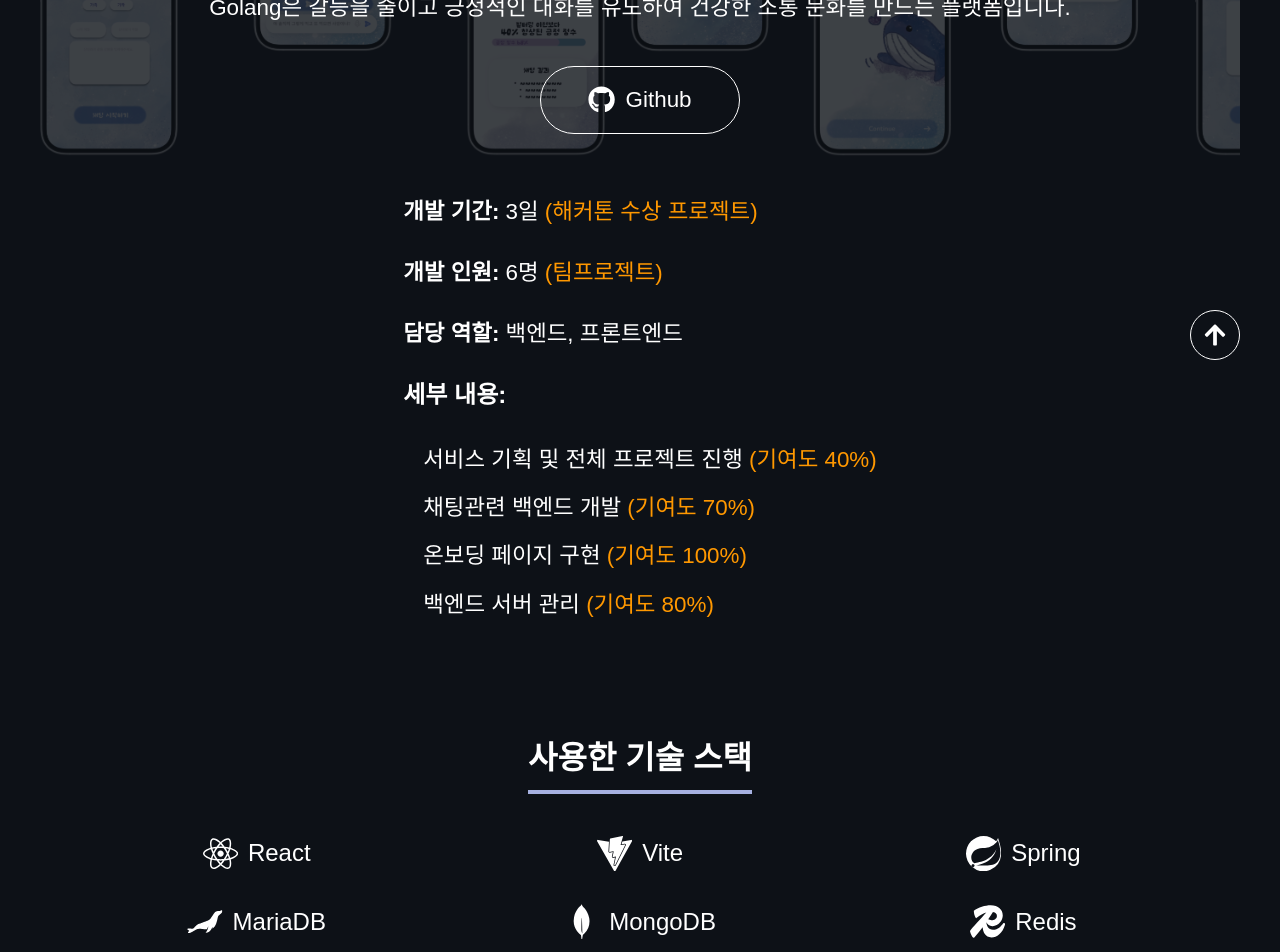
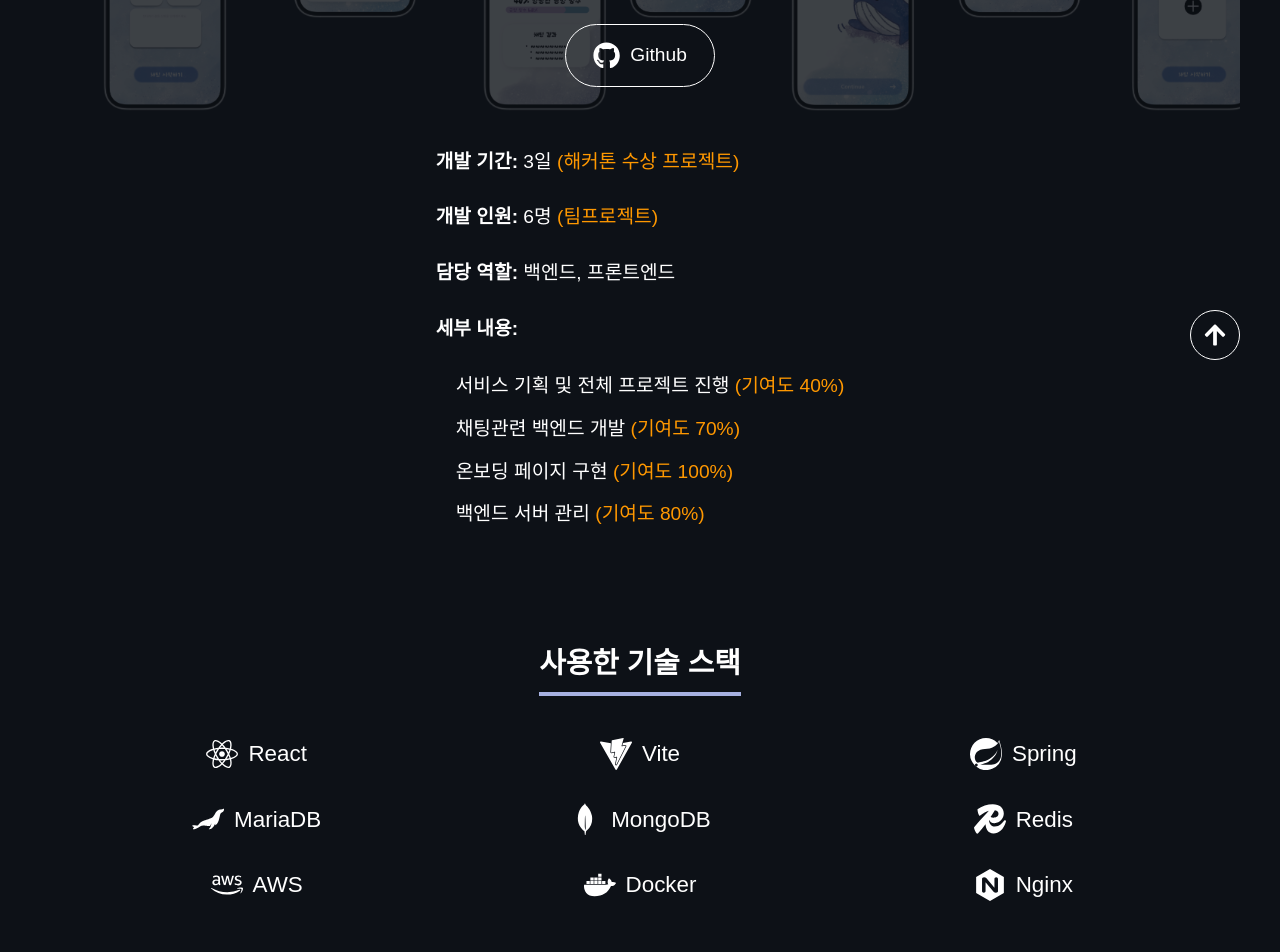
Before and after one commit to Kyumin-Chang/portfolio, a React (Vite) app: page /project/3 in a window 1280 px wide. Shown: the part 400-1352 px from the top of the page. Built offline with nearby package versions, Linux system fonts and the light colour scheme.

Commit message:
fix: 전체적인 크기 수정

```diff
--- a/src/pages/Project3.jsx
+++ b/src/pages/Project3.jsx
@@ -229,27 +229,27 @@ const Project3 = () => {
                                 <ProjectImage
                                     src="/golangHome.png"
                                     alt="Golang Implementation Image 1"
-                                    width="60%"
+                                    width="50%"
                                 />
                                 <p>채팅 대상 선택 화면입니다.<br/>사용자는 사람과 채팅할 지, AI(가상인물)과 채팅할 지 선택할 수 있습니다.</p>
                                 <ProjectImage
                                     src="/golangChoice.png"
                                     alt="Golang Implementation Image 2"
-                                    width="60%"
+                                    width="50%"
                                 />
                                 <p>자료 업로드 및 사용자 초대 화면입니다. <br/>사용자는 자신의 갈등상황에 대한 근거 자료를 업로드하여 AI가 대화 맥락을 이해하는데 도움을 줄 수
                                     있습니다. 채팅방 코드 보내기를 통해 상대방을 자신의 채팅방에 초대하여 채팅을 시작할 수 있습니다.</p>
                                 <ProjectImage
                                     src="/golangInvite.png"
                                     alt="Golang Implementation Image 3"
-                                    width="60%"
+                                    width="50%"
                                 />
                                 <p>채팅 화면입니다.<br/>사용자는 자신이 하고 싶은 채팅을 입력하고 순화하기 또는 정리하기 기능을 사용할 수 있습니다. 순화하기의 경우 채팅 내용을
                                     AI가 순화하여 3가지의 다른 문장을 추천해주고, 정리하기의 경우 채팅 내용이 길 경우 AI가 요약해서 채팅을 수정해줍니다.</p>
                                 <ProjectImage
                                     src="/golangChat.png"
                                     alt="Golang Implementation Image 4"
-                                    width="60%"
+                                    width="50%"
                                 />
                                 <p>채팅 결과 화면입니다.<br/>사용자는 채팅 끝내기 버튼을 누르면 해당 채팅방에서 자주 사용한 단어의 빈도수를 단어 구름 형태로 확인할 수 있습니다.
                                     또한, 이전 채팅에 비해서 긍정적인 단어를 사용한 빈도수를 확인해서 점수로 보여줍니다. 마이페이지에서는 이전 채팅 대화에 대한 내역을 모두 확인할 수
@@ -258,7 +258,7 @@ const Project3 = () => {
                                 <ProjectImage
                                     src="/golangResult.png"
                                     alt="Golang Implementation Image 5"
-                                    width="60%"
+                                    width="50%"
                                 />
                             </ImageGallery>
                         </Section>
--- a/src/styles/HomeStyles.js
+++ b/src/styles/HomeStyles.js
@@ -35,7 +35,7 @@ export const LeftContent = styled.div`
     text-align: left;
 
     p {
-        font-size: 2rem;
+        font-size: 1.5rem;
         font-family: "Poppins", sans-serif;
         font-weight: 400;
         font-style: italic;
@@ -53,7 +53,7 @@ export const SplitTextLine = styled.div`
     font-optical-sizing: auto;
     font-weight: 500;
     font-style: normal;
-    font-size: 12rem;
+    font-size: 10rem;
     line-height: 1;
     color: ${({theme}) => theme.primaryTextColor};
 `;
@@ -120,7 +120,7 @@ export const SocialButton = styled.a`
     padding: 15px 30px;
     color: ${({theme}) => theme.textColor};
     border-radius: 40px;
-    font-size: 1.4rem;
+    font-size: 1.2rem;
     position: relative;
     transition: background-color 0.3s, color 0.3s, border 0.3s ease-in-out;
     border: 1px solid ${({theme}) => theme.textColor};
@@ -131,7 +131,7 @@ export const SocialButton = styled.a`
     }
 
     svg {
-        font-size: 1.7rem;
+        font-size: 1.6rem;
     }
 `;
 
@@ -140,7 +140,7 @@ export const Section = styled.section`
     text-align: center;
 
     h2 {
-        font-size: 2.5rem;
+        font-size: 2rem;
         margin-bottom: 20px;
         color: ${({theme}) => theme.textColor};
         position: relative;
@@ -202,8 +202,8 @@ export const SliderContainer = styled.div`
 `;
 
 export const Card = styled.div`
-    width: 600px !important;
-    height: 350px !important;
+    width: 500px !important;
+    height: 300px !important;
     background-image: url(${({$image}) => $image});
     background-size: cover;
     background-position: center;
@@ -215,14 +215,14 @@ export const Card = styled.div`
 `;
 
 export const CardContent = styled.div`
-    width: 350px;
-    height: 350px;
+    width: 300px;
+    height: 300px;
     background-color: ${({theme}) => theme.cardBackgroundColor};
     padding: 20px;
     border-radius: 0 20px 20px 0;
 
     h3 {
-        font-size: 2.5rem;
+        font-size: 2rem;
         margin-top: 40px;
         margin-bottom: 15px;
         margin-left: 40px;
@@ -232,7 +232,7 @@ export const CardContent = styled.div`
 
     p {
 
-        font-size: 1.5rem;
+        font-size: 1.2rem;
         margin-bottom: 20px;
         margin-left: 40px;
         color: ${({theme}) => theme.textColor};
@@ -250,10 +250,10 @@ export const ReadMoreButton = styled.button`
     background-color: ${({theme}) => theme.buttonColor};
     color: ${({theme}) => theme.reverseTextColor};
     border: none;
-    padding: 15px 40px;
+    padding: 15px 30px;
     border-radius: 30px;
     margin-left: 40px;
-    font-size: 1.4rem;
+    font-size: 1rem;
     font-weight: bold;
     cursor: pointer;
     transition: background-color 0.3s, color 0.3s;
@@ -269,9 +269,9 @@ export const ReadMoreArrowButton = styled.button`
     color: ${({theme}) => theme.reverseTextColor};
     border: none;
     justify-content: center;
-    padding: 15px 16px;
+    padding: 11px 14px;
     border-radius: 30px;
-    font-size: 1.3rem;
+    font-size: 1.2rem;
     cursor: pointer;
     transition: background-color 0.3s, color 0.3s;
 
@@ -298,7 +298,7 @@ export const AboutMeCategory = styled.div`
     background-color: ${({theme}) => theme.skillGridColor};
 
     h3 {
-        font-size: 2rem;
+        font-size: 1.6rem;
         margin-bottom: 15px;
         color: ${({theme}) => theme.textColor};
     }
@@ -357,7 +357,7 @@ export const SkillCategory = styled.div`
     background-color: ${({theme}) => theme.skillGridColor};
 
     h3 {
-        font-size: 2rem;
+        font-size: 1.6rem;
         margin-bottom: 15px;
         color: ${({theme}) => theme.textColor};
     }
@@ -376,12 +376,12 @@ export const SkillItem = styled.div`
     align-items: center;
     width: 250px;
     margin-bottom: 15px;
-    font-size: 1.5rem;
+    font-size: 1.4rem;
     color: ${({theme}) => theme.textColor};
 
     .skill-icon {
         margin-right: 10px;
-        font-size: 2.2rem;
+        font-size: 2rem;
     }
 `;
 
@@ -432,7 +432,7 @@ export const ContactItem = styled.div`
     }
 
     span {
-        font-size: 1.5rem;
+        font-size: 1.4rem;
         color: ${({theme}) => theme.textColor};
     }
 `;
--- a/src/styles/ProjectStyles.js
+++ b/src/styles/ProjectStyles.js
@@ -14,7 +14,7 @@ export const ProjectContainer = styled.div`
 `;
 
 export const ProjectTitle = styled.h1`
-    font-size: 6rem;
+    font-size: 5rem;
     margin-bottom: 20px;
     color: ${({theme}) => theme.textColor};
 `;
@@ -23,11 +23,11 @@ export const ProjectMain = styled.div`
     display: flex;
     flex-direction: column;
     justify-content: center;
-    font-size: 1.5rem;
+    font-size: 1.2rem;
     color: ${({theme}) => theme.textColor};
 
     p {
-        font-size: 1.4rem;
+        font-size: 1.2rem;
         color: ${({theme}) => theme.textColor};
         margin-top: 10px;
     }
@@ -74,14 +74,14 @@ export const Social = styled.div`
 
 export const SocialLink = styled.a`
     display: flex;
-    width: 200px;
+    width: 150px;
     justify-content: center;
     align-items: center;
     gap: 10px;
-    padding: 15px 30px;
+    padding: 15px 25px;
     color: ${({theme}) => theme.textColor};
     border-radius: 40px;
-    font-size: 1.4rem;
+    font-size: 1.2rem;
     transition: background-color 0.3s, color 0.3s, border 0.3s ease-in-out;
     border: 1px solid ${({theme}) => theme.textColor};
 
@@ -106,7 +106,7 @@ export const ProjectSummary = styled.div`
     text-align: left;
 
     p {
-        font-size: 1.4rem;
+        font-size: 1.2rem;
         color: ${({theme}) => theme.textColor};
         margin-top: 0;
         margin-bottom: 10px;
@@ -123,7 +123,7 @@ export const ProjectSummary = styled.div`
     }
 
     li {
-        font-size: 1.4rem;
+        font-size: 1.2rem;
         line-height: 1.8;
         margin-bottom: 8px;
         color: ${({theme}) => theme.textColor};
@@ -144,7 +144,7 @@ export const Section = styled.div`
     text-align: center;
 
     h2 {
-        font-size: 2rem;
+        font-size: 1.8rem;
         margin-bottom: 20px;
         color: ${({theme}) => theme.textColor};
         position: relative;
@@ -163,7 +163,7 @@ export const Section = styled.div`
     }
 
     p {
-        font-size: 1.4rem;
+        font-size: 1.2rem;
         line-height: 1.8;
         color: ${({theme}) => theme.textColor};
         text-align: center;
@@ -184,13 +184,13 @@ export const TechnologyItem = styled.div`
     display: flex;
     flex: 1 1 30%;
     align-items: center;
-    font-size: 1.5rem;
+    font-size: 1.4rem;
     color: ${({theme}) => theme.textColor};
     justify-content: center;
 
     svg {
         margin-right: 10px;
-        font-size: 2.2rem;
+        font-size: 2rem;
     }
 `;
 
@@ -218,7 +218,7 @@ export const ContentCategory = styled.div`
     background-color: ${({theme}) => theme.skillGridColor};
 
     h3 {
-        font-size: 2.2rem;
+        font-size: 1.6rem;
         margin-bottom: 15px;
         color: ${({theme}) => theme.textColor};
     }
@@ -270,7 +270,7 @@ export const VideoContainer = styled.div`
     align-items: center;
 
     h3 {
-        font-size: 1.8rem;
+        font-size: 1.6rem;
         margin-bottom: 15px;
     }
 `;
@@ -297,7 +297,7 @@ export const ImageGallery = styled.div`
     }
 
     h3 {
-        font-size: 1.8rem;
+        font-size: 1.6rem;
         margin-bottom: -50px;
     }
 `;
```
